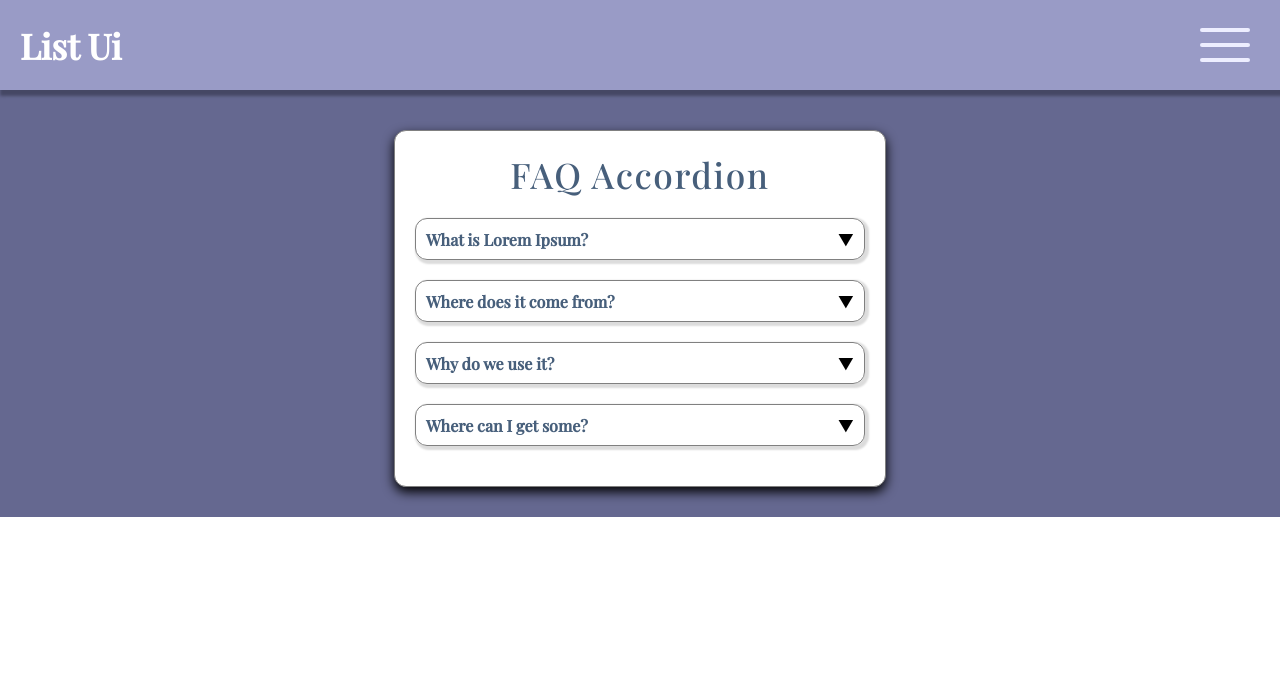
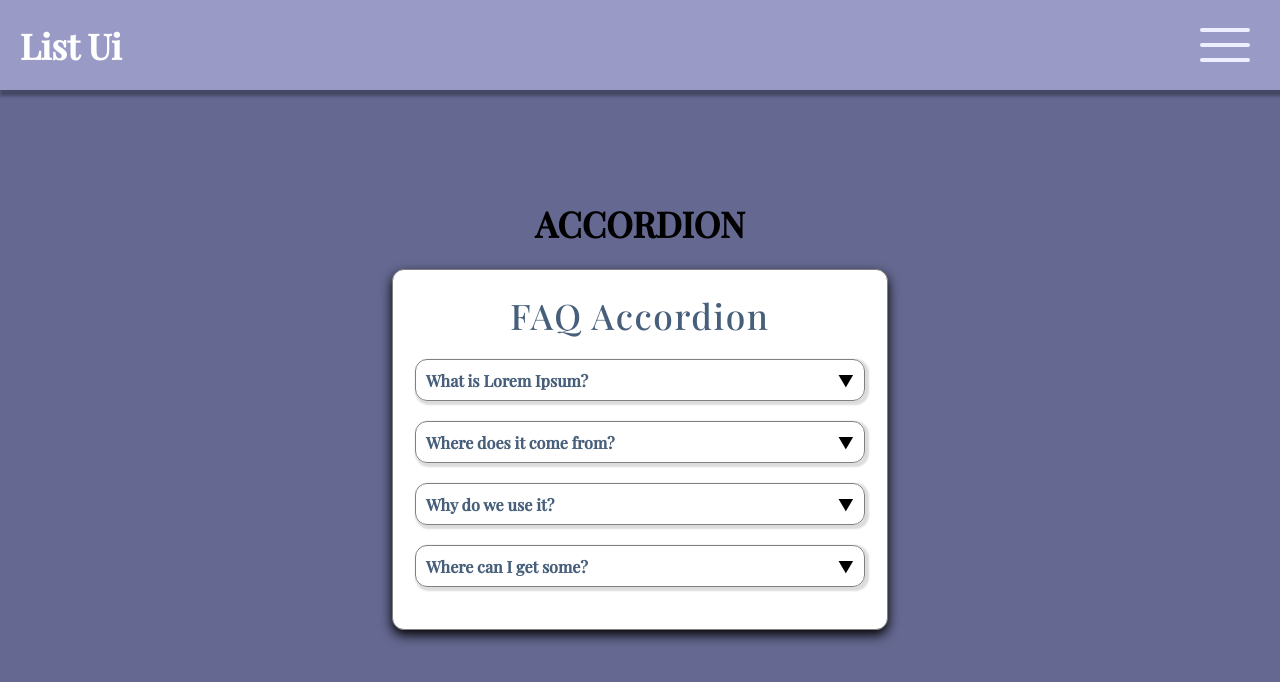
Before and after one commit to Taek2yo/Prepare-for-assignments, a React (Create React App) app in the folder List-Ui/list-ui-practice/: page / in a window 1280 px wide. Shown: the top 682 px of the page. Built offline with nearby package versions, Linux system fonts and the light colour scheme; the HTML template or start-up script is replaced by a standard one.

Commit message:
css : header sticky 수정 및 Accordion BG height 수정 완료

```diff
--- a/List-Ui/list-ui-practice/src/components/Accordion.jsx
+++ b/List-Ui/list-ui-practice/src/components/Accordion.jsx
@@ -33,6 +33,7 @@ const Accordion = () => {
 
   return (
     <BG>
+      <div className="title">ACCORDION</div>
     <Container>
       <Wrapper>
         <Title>FAQ Accordion</Title>
@@ -57,8 +58,14 @@ export default React.memo(Accordion);
 
 const BG = styled.div`
   background-color: #656890;
-  padding: 30px;
-  padding-top: 40px;
+  height: 100vh;
+  text-align: center;
+  .title{
+    padding-top: 110px;
+    font-weight: bold;
+    font-size: 2.2rem;
+    font-family: var(--font-Playfair-Display);
+  }
 `
 
 const Container = styled.div`
@@ -71,7 +78,8 @@ const Container = styled.div`
   box-shadow: 0px 5px 12px black;
   background-color: #fff;
   color: #475f7b;
-  padding: 1.25rem;
+  padding: 22px;
+  margin-top: 22px;
 `;
 
 const Wrapper = styled.div`
--- a/List-Ui/list-ui-practice/src/components/AccordionCard.jsx
+++ b/List-Ui/list-ui-practice/src/components/AccordionCard.jsx
@@ -6,9 +6,9 @@ const AccordionCard = (props) => {
   const { header, id, text } = dummy;
 
   return (
-    <Card active={active} onClick={() => handleToggle(id)}>
+    <Card active={active} >
 
-      <Header active={active}>
+      <Header active={active} onClick={() => handleToggle(id)}>
         <Title>{header}</Title>
         <Arrow active={active}>▼</Arrow>
       </Header>
--- a/List-Ui/list-ui-practice/src/components/Header.jsx
+++ b/List-Ui/list-ui-practice/src/components/Header.jsx
@@ -32,6 +32,7 @@ const Container = styled.div`
   align-items: center;
   justify-content: space-between;
   position: sticky;
+  top: 0;
 `;
 
 const Title = styled.div`
--- a/List-Ui/list-ui-practice/src/components/SideBar.jsx
+++ b/List-Ui/list-ui-practice/src/components/SideBar.jsx
@@ -54,7 +54,7 @@ const Container = styled.div`
     top: 0;
     right: 0;
     bottom: 0;
-    box-shadow: -8px 0px 5px -2px #656890;
+    box-shadow: -8px 0px 5px -2px black;
     @media screen and (max-width: 768px){
         width: 50%
     }
```
